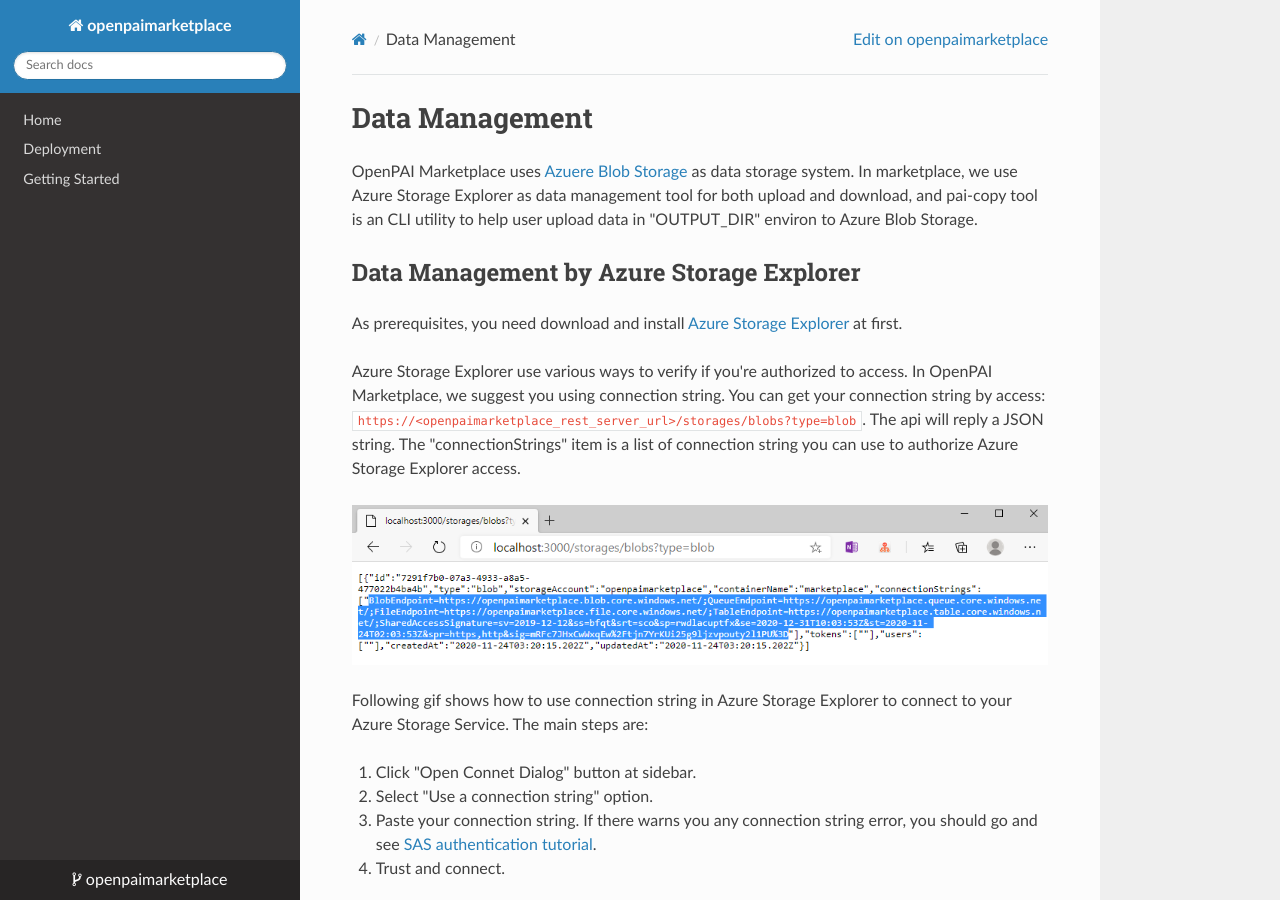
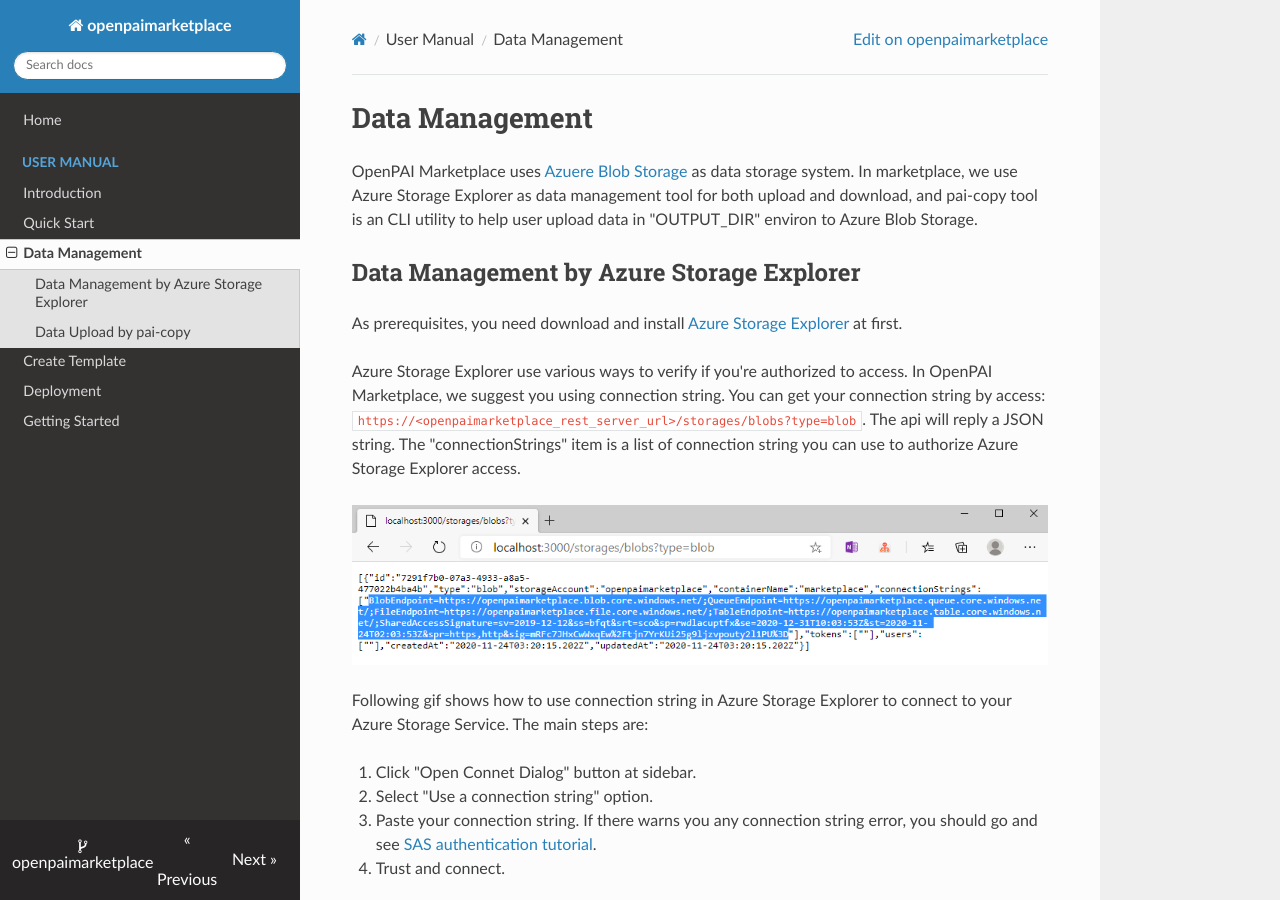
Before and after one commit to microsoft/openpaimarketplace, an MkDocs documentation site: the page built from docs/user/data-management.md, in a window 1280 px wide and 900 px high. Built offline with MkDocs 1.6.1, drawn with Linux system fonts in a browser that asks for light colours; nearby versions of some CDN libraries.

Commit message:
Add create template doc

```diff
--- a/mkdocs.yml
+++ b/mkdocs.yml
@@ -3,6 +3,11 @@
 repo_name: openpaimarketplace
 nav:
     - Home: index.md
+    - User Manual:
+      - Introduction: user/readme.md
+      - Quick Start: user/quick-start.md
+      - Data Management: user/data-management.md
+      - Create Template: user/create-template.md
     - Deployment: deployment.md
     - Getting Started: getting_started.md
 theme: readthedocs
```
Also changed, not shown: docs/user/create-template.md (added, +14 -0 lines), docs/images/create_job_template_from_file.gif (added).
